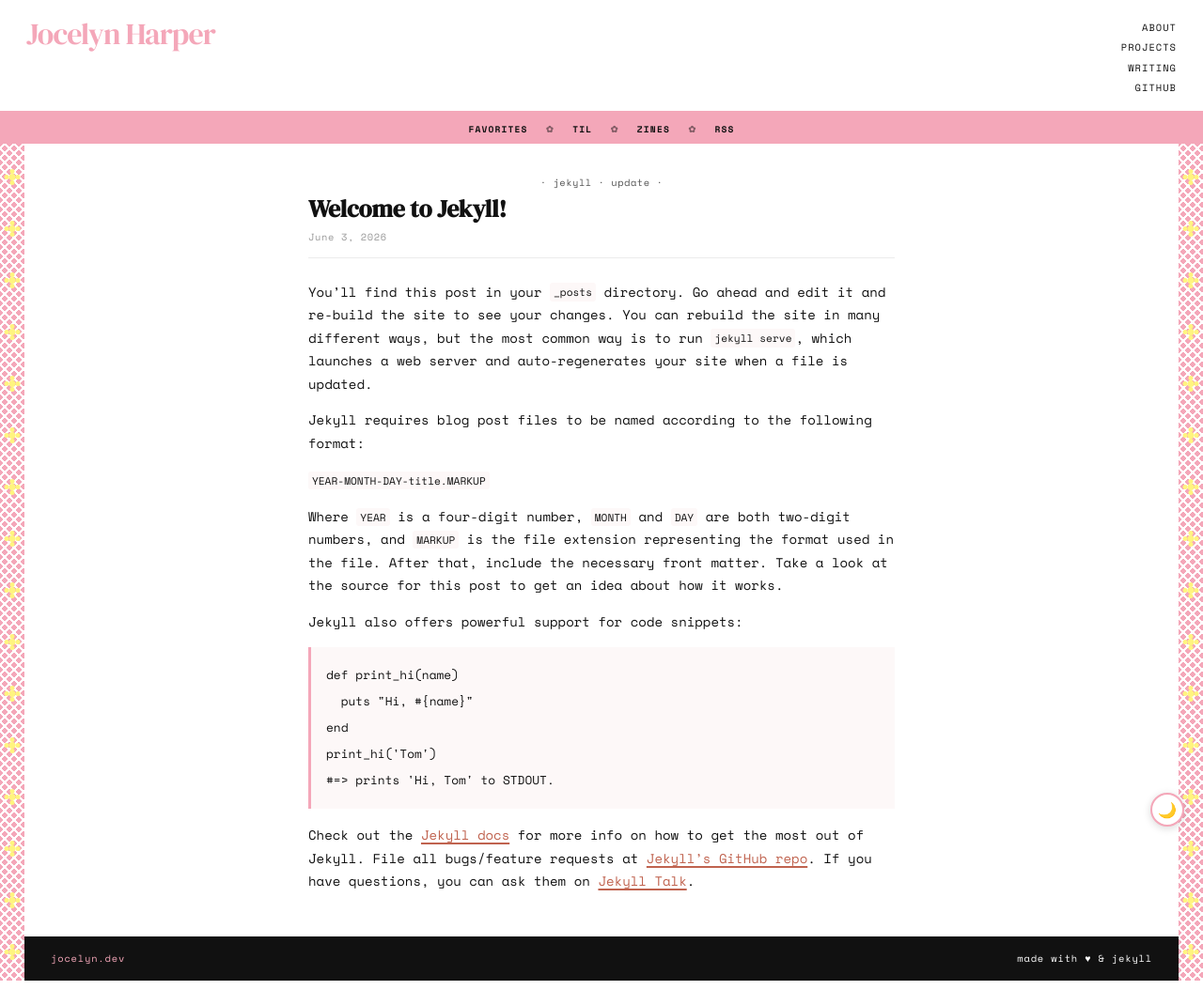
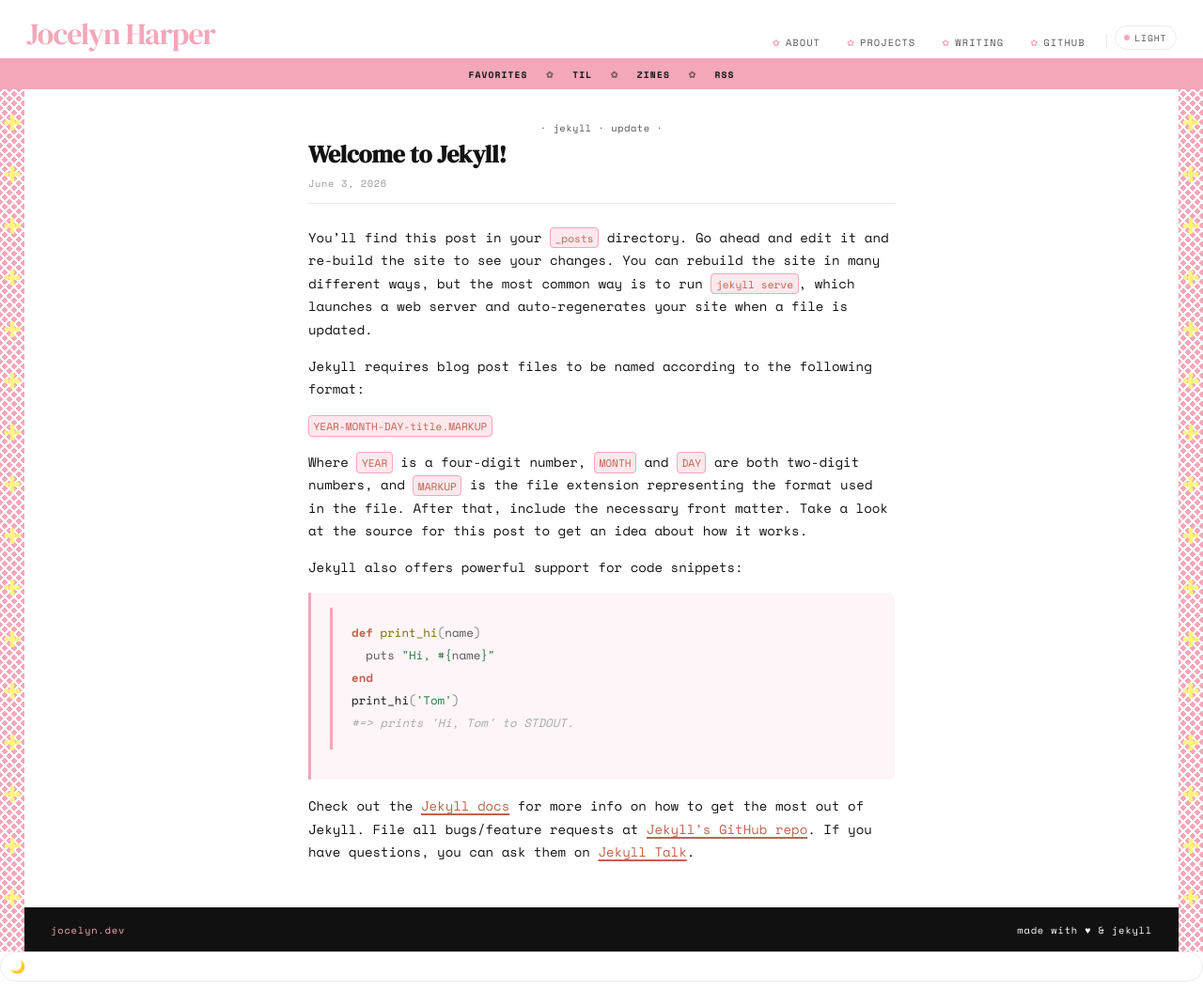
Before and after one commit to javawitch/javawitch.github.io, a Jekyll site: the page built from _posts/2026-06-02-welcome-to-jekyll.markdown, in a window 1280 px wide. Shown: the whole page at 94% size. Built offline with Jekyll 4.4.1, drawn with Linux system fonts in a browser that asks for light colours.

```diff
--- a/_config.yml
+++ b/_config.yml
@@ -45,6 +45,12 @@
 compress_html:
   clippings: all
 
+# Implictly adding Sass here. **MUST USE @IMPORT BECAUSE OF GITHUB PAGES**
+sass:
+  load_paths:
+    - _sass
+  style: compressed
+
 # Exclude dev files from build
 exclude:
   - README.md
--- a/_includes/header.html
+++ b/_includes/header.html
@@ -1,5 +1,6 @@
 <header class="site-header">
   <a class="site-title" href="{{ '/' | relative_url }}">{{ site.title }}</a>
+  <div class="site-nav-wrap">
     <nav class="site-nav" aria-label="Main navigation">
       {% for item in site.nav %}
         <a href="{{ item.url | relative_url }}"
@@ -8,6 +9,12 @@
         </a>
       {% endfor %}
     </nav>
+    <div class="nav-divider" aria-hidden="true"></div>
+    <button class="theme-toggle" id="theme-toggle" aria-label="Toggle dark mode">
+      <div class="toggle-dot"></div>
+      <span class="toggle-txt">light</span>
+    </button>
+  </div>
 </header>
 
 {% if site.subbar %}
--- a/_sass/petal.scss
+++ b/_sass/petal.scss
@@ -131,9 +131,9 @@
 .site-header {
   display: flex;
   justify-content: space-between;
-  align-items: flex-start;
-  padding: 1.25rem 1.75rem 1rem;
-  border-bottom: 3px solid var(--accent);
+  align-items: flex-end;
+  padding: 1.25rem 1.75rem 0;
+  border-bottom: 2px solid var(--accent);
   transition: border-color 0.3s;
 }
 
@@ -144,26 +144,97 @@
   text-decoration: none;
   letter-spacing: -0.03em;
   line-height: 1;
+  padding-bottom: 0.6rem;
 
   &:hover { text-decoration: none; opacity: 0.85; }
 }
 
+// Wrapper holds nav links + divider + toggle all bottom-aligned
+.site-nav-wrap {
+  display: flex;
+  align-items: flex-end;
+  gap: 0;
+}
+
+// Hybrid C+D nav: underline tabs + flower bullets, right-aligned
+// Active tab: #6EACDF blue
 .site-nav {
   display: flex;
-  flex-direction: column;
   align-items: flex-end;
-  gap: 0.2rem;
-  font-size: 0.65rem;
-  letter-spacing: 0.1em;
-  text-transform: uppercase;
+  gap: 0;
 
   a {
-    color: var(--ink);
+    font-size: 0.65rem;
+    letter-spacing: 0.1em;
+    text-transform: uppercase;
     text-decoration: none;
+    padding: 0.45rem 0.875rem;
+    color: var(--ink-muted);
+    border-bottom: 2px solid transparent;
+    margin-bottom: -2px;
+    display: flex;
+    align-items: center;
+    gap: 5px;
     transition: color 0.2s;
 
-    &:hover { color: var(--accent); }
-    &.active { color: var(--accent); border-bottom: 1.5px solid var(--accent); }
+    &::before {
+      content: '✿';
+      font-size: 0.6rem;
+      color: var(--accent);
+      transition: color 0.2s;
+    }
+
+    &:hover { color: var(--ink); }
+
+    &.active {
+      color: #6EACDF;
+      font-weight: 700;
+      border-bottom-color: #6EACDF;
+      &::before { color: #6EACDF; }
+    }
+  }
+}
+
+// Thin divider between nav links and toggle
+.nav-divider {
+  width: 1px;
+  height: 16px;
+  background: var(--border);
+  margin: 0 0.5rem 0.6rem;
+  flex-shrink: 0;
+}
+
+// ── THEME TOGGLE — pill with dot (Option C) ──────────────────
+.theme-toggle {
+  display: flex;
+  align-items: center;
+  gap: 5px;
+  margin-bottom: 0.55rem;
+  padding: 0.3rem 0.6rem;
+  border: 1px solid var(--border);
+  border-radius: 20px;
+  background: transparent;
+  cursor: pointer;
+  font-family: var(--font-mono);
+  transition: border-color 0.2s;
+
+  &:hover { border-color: var(--accent); }
+
+  .toggle-dot {
+    width: 6px;
+    height: 6px;
+    border-radius: 50%;
+    background: var(--accent);
+    flex-shrink: 0;
+    transition: background 0.2s;
+  }
+
+  .toggle-txt {
+    font-size: 0.6rem;
+    letter-spacing: 0.1em;
+    text-transform: uppercase;
+    color: var(--ink-muted);
+    transition: color 0.2s;
   }
 }
 
@@ -244,17 +315,61 @@
   code {
     font-family: var(--font-mono);
     font-size: 0.8em;
-    background: var(--bg-subtle);
-    padding: 0.1em 0.35em;
-    border-radius: 3px;
+    background: #fde8ee;
+    color: #c0634f;
+    padding: 0.15em 0.4em;
+    border-radius: 4px;
+    border: 1px solid var(--accent);
   }
-  pre {
-    background: var(--bg-subtle);
-    padding: 1rem;
+
+  // ── STYLE A CODE BLOCKS ─────────────────────────────────
+  // Pink left border + subtle tint. Matches blockquote rhythm.
+  // Rouge wraps fenced blocks in .highlight > pre > code
+  pre, .highlight {
+    background: #fdf5f7;
+    border-left: 3px solid var(--accent);
+    border-radius: 0 6px 6px 0;
+    padding: 1rem 1.25rem;
     overflow-x: auto;
     margin-bottom: 1rem;
-    border-left: 3px solid var(--accent);
-    code { background: none; padding: 0; }
+    font-size: 0.78rem;
+    line-height: 1.75;
+
+    code {
+      background: none;
+      border: none;
+      padding: 0;
+      color: inherit;
+      font-size: inherit;
+    }
+  }
+
+  // Rouge syntax tokens — tied to the theme palette
+  .highlight {
+    .c, .cm, .c1, .cs { color: #aaaaaa; font-style: italic; }  // comments
+    .k, .kd, .kn, .kp, .kr, .kt { color: #c0634f; font-weight: 700; } // keywords → terracotta
+    .nf, .nx { color: #7a6800; }                // functions → dark yellow
+    .s, .s1, .s2, .sb, .sc, .sd, .se, .sh, .si, .sx { color: #2a7a45; } // strings → green
+    .mi, .mf, .mh, .mo { color: #7040c0; }     // numbers → lavender
+    .na, .nb { color: #555555; }                // builtins
+    .o, .ow  { color: #c0634f; }                // operators
+    .p        { color: #888888; }               // punctuation
+  }
+
+  // Dark mode code block overrides
+  [data-theme="dark"] & pre,
+  [data-theme="dark"] & .highlight {
+    background: #221520;
+    border-left-color: var(--accent);
+
+    .c, .cm, .c1, .cs  { color: #666666; }
+    .k, .kd, .kn, .kp, .kr, .kt { color: #f4a7b9; }
+    .nf, .nx  { color: #FFF47F; }
+    .s, .s1, .s2, .sb, .sc, .sd, .se, .sh, .si, .sx { color: #90d4a0; }
+    .mi, .mf, .mh, .mo { color: #c9a7f4; }
+    .na, .nb  { color: #aaaaaa; }
+    .o, .ow   { color: #f4a7b9; }
+    .p         { color: #666666; }
   }
   hr {
     border: none;
@@ -300,27 +415,7 @@
   }
 }
 
-// ── DARK MODE TOGGLE ────────────────────────────────────────
-.theme-toggle {
-  position: fixed;
-  bottom: 1.25rem;
-  right: 1.25rem;
-  width: 2.25rem;
-  height: 2.25rem;
-  border-radius: 50%;
-  border: 2px solid var(--accent);
-  background: var(--bg);
-  cursor: pointer;
-  font-size: 1rem;
-  display: flex;
-  align-items: center;
-  justify-content: center;
-  transition: background 0.25s, transform 0.2s;
-  z-index: 100;
-  box-shadow: 0 2px 8px rgba(0,0,0,0.15);
 
-  &:hover { transform: scale(1.1); }
-}
 
 // ── FOOTER ──────────────────────────────────────────────────
 .site-footer {
@@ -344,14 +439,21 @@
   .site-header {
     flex-direction: column;
     gap: 0.75rem;
+    align-items: flex-start;
+  }
+
+  .site-nav-wrap {
+    flex-wrap: wrap;
+    gap: 0.25rem;
   }
 
   .site-nav {
-    flex-direction: row;
     flex-wrap: wrap;
-    align-items: flex-start;
-    gap: 0.5rem 1rem;
   }
+
+  .nav-divider { display: none; }
+
+  .theme-toggle { margin-bottom: 0.4rem; }
 
   .post-list-item {
     flex-direction: column;
--- a/assets/css/style.scss
+++ b/assets/css/style.scss
@@ -1,4 +1,4 @@
 ---
 ---
-@use "petal";
 @import url('https://fonts.googleapis.com/css2?family=Space+Mono:wght@400;700&family=DM+Serif+Display&display=swap');
+@import "petal";
--- a/assets/js/petal.js
+++ b/assets/js/petal.js
@@ -9,8 +9,8 @@
 
   function applyTheme(theme) {
     document.documentElement.setAttribute('data-theme', theme);
-    var btn = document.getElementById('theme-toggle');
-    if (btn) btn.textContent = theme === 'dark' ? '☀️' : '🌙';
+    var txt = document.querySelector('.toggle-txt');
+    if (txt) txt.textContent = theme === 'dark' ? 'dark' : 'light';
     localStorage.setItem(STORAGE_KEY, theme);
   }
 
@@ -30,7 +30,6 @@
     var strips = document.querySelectorAll('.border-strip');
     strips.forEach(function (strip) {
       var height = strip.offsetHeight;
-      // space flowers every 55px, start 32px from top
       for (var y = 32; y < height - 20; y += 55) {
         var flower = document.createElement('div');
         flower.className = 'flower';
```
Also changed, not shown: 5 other files. Lines whose indentation alone changed are shown as unchanged.
